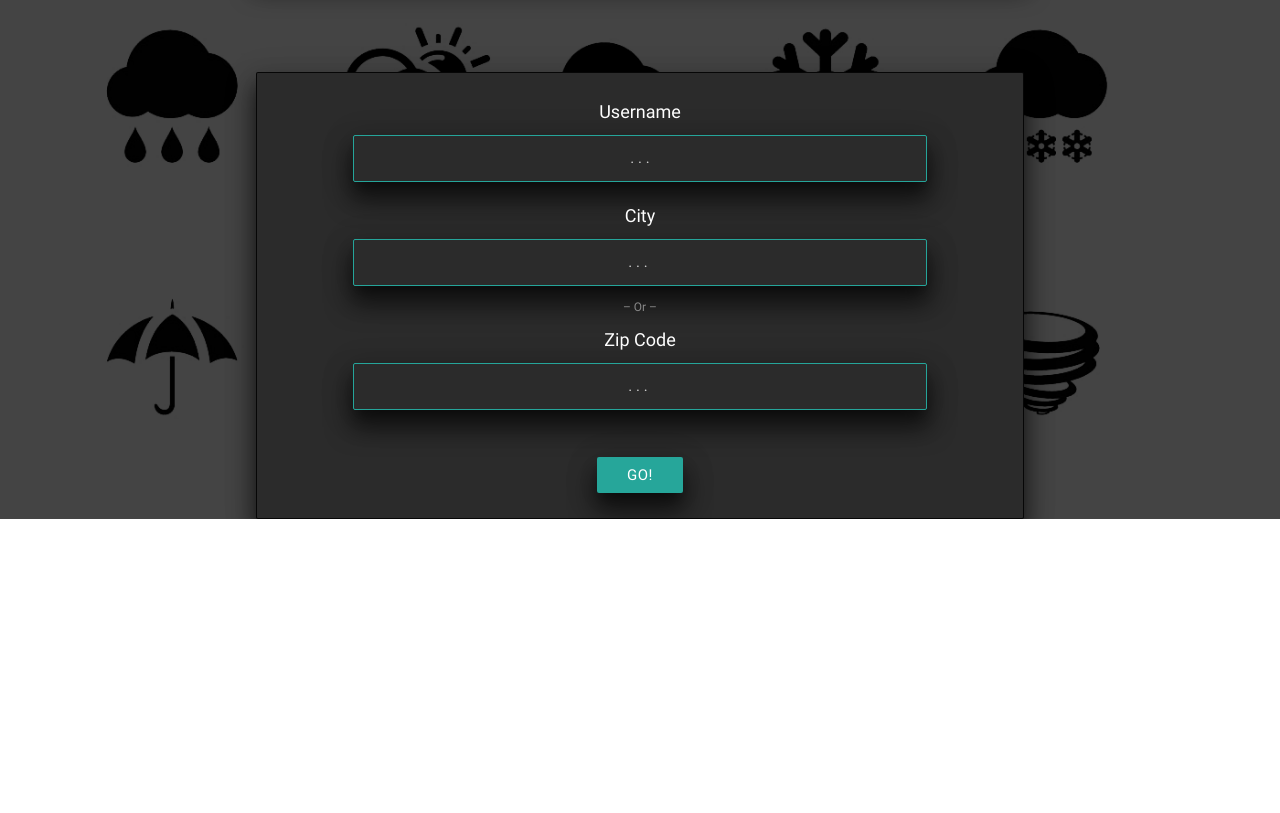
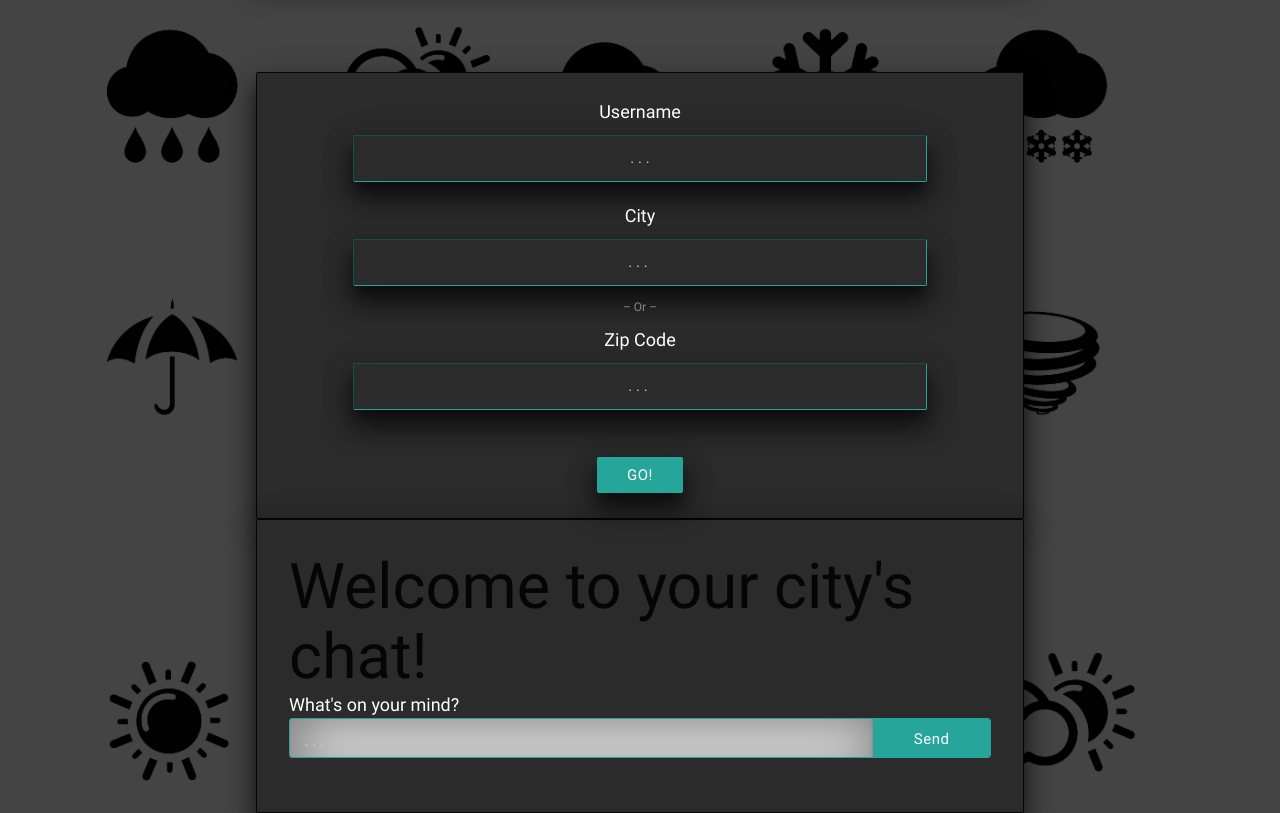
Before and after one commit to ElliotReed/AudioSauce, a plain HTML site: page index.html in a window 1280 px wide. Shown: the part 340-1153 px from the top of the page. Before the commit the page ends 859 px from the top, so only its background shows below. Drawn offline with nearby package versions, Linux system fonts and the light colour scheme.

Commit message:
chat-panel and styling

```diff
--- a/assets/css/style.css
+++ b/assets/css/style.css
@@ -45,6 +45,14 @@ form {
 	border-width: 2px;
 }
 
+.row .col {
+    padding: 0 0rem;
+}
+
+.row {
+    margin-bottom: 0px;
+}
+
 .information-input {
 	background-color: #2b2b2b;
     height: auto;
@@ -65,7 +73,7 @@ form {
 	text-align: center;
 	background-color: #2b2b2b;
 	color: white;
-	border: solid;
+	border: inset;
 	border-width: 1px;
 	border-radius: 2px;
 	-moz-box-shadow: 0 16px 24px 2px rgba(0, 0, 0, 0.60), 0 6px 30px 5px rgba(0, 0, 0, 0.12), 0 8px 10px -5px rgba(0, 0, 0, 0.3);
@@ -82,7 +90,7 @@ form {
 	text-align: center;
 	background-color: #2b2b2b;
 	color: white;
-	border: solid;
+	border: inset;
 	border-width: 1px;
 	border-radius: 2px;
 	-moz-box-shadow: 0 16px 24px 2px rgba(0, 0, 0, 0.60), 0 6px 30px 5px rgba(0, 0, 0, 0.12), 0 8px 10px -5px rgba(0, 0, 0, 0.3);
@@ -98,7 +106,7 @@ form {
 	text-align: center;
 	background-color: #2b2b2b;
 	color: white;
-	border: solid;
+	border: inset;
 	border-width: 1px;
 	border-radius: 2px;
 	-moz-box-shadow: 0 16px 24px 2px rgba(0, 0, 0, 0.60), 0 6px 30px 5px rgba(0, 0, 0, 0.12), 0 8px 10px -5px rgba(0, 0, 0, 0.3);
@@ -131,3 +139,78 @@ form {
     -webkit-box-shadow: 0 16px 24px 2px rgba(0, 0, 0, 0.60), 0 6px 30px 5px rgba(0, 0, 0, 0.12), 0 8px 10px -5px rgba(0, 0, 0, 0.3);
     box-shadow: 0 16px 24px 2px rgba(0, 0, 0, 0.60), 0 6px 30px 5px rgba(0, 0, 0, 0.12), 0 8px 10px -5px rgba(0, 0, 0, 0.3);
 }
+
+#toast-container {
+	border: solid;
+	border-color: red;
+	border-width: 1px;
+	border-radius: 2px;
+	-moz-box-shadow: 0 16px 24px 2px rgba(0, 0, 0, 0.60), 0 6px 30px 5px rgba(0, 0, 0, 0.12), 0 8px 10px -5px rgba(0, 0, 0, 0.3);
+    -webkit-box-shadow: 0 16px 24px 2px rgba(0, 0, 0, 0.60), 0 6px 30px 5px rgba(0, 0, 0, 0.12), 0 8px 10px -5px rgba(0, 0, 0, 0.3);
+    box-shadow: 0 16px 24px 2px rgba(0, 0, 0, 0.60), 0 6px 30px 5px rgba(0, 0, 0, 0.12), 0 8px 10px -5px rgba(0, 0, 0, 0.3);
+}
+
+.toast {
+	margin: 0;
+}
+
+.chat-panel {
+	background-color: #2b2b2b;
+    height: auto;
+    max-width: 60%;
+    margin: auto;
+    border-radius: 2px;
+	-moz-box-shadow: 0 16px 24px 2px rgba(0, 0, 0, 0.60), 0 6px 30px 5px rgba(0, 0, 0, 0.12), 0 8px 10px -5px rgba(0, 0, 0, 0.3);
+    -webkit-box-shadow: 0 16px 24px 2px rgba(0, 0, 0, 0.60), 0 6px 30px 5px rgba(0, 0, 0, 0.12), 0 8px 10px -5px rgba(0, 0, 0, 0.3);
+    box-shadow: 0 16px 24px 2px rgba(0, 0, 0, 0.60), 0 6px 30px 5px rgba(0, 0, 0, 0.12), 0 8px 10px -5px rgba(0, 0, 0, 0.3);
+    border: solid;
+    border-width: 1px;
+    text-align: left;
+    padding: 2.5%;
+}
+
+#chat-welcome-text {
+	margin: 0;
+}
+
+.user-chat {
+	max-width: 100%;
+	margin: auto;
+	background-color: #2b2b2b;
+	border: solid;
+	border-color: #25a59a;
+	border-width: 1px;
+	border-radius: 3px;
+	height: 40px;
+    overflow: hidden;
+}
+
+#chatroom-textbox {
+	margin: auto;
+	max-width: 97.5%;
+	text-align: left;
+	background-color: white;
+	color: black;
+	border: none;
+	/*border: solid;
+	border-width: 1px;
+	border-top-left-radius: 2px;
+	border-bottom-left-radius: 2px;*/
+	/*-moz-box-shadow: 0 16px 24px 2px rgba(0, 0, 0, 0.60), 0 6px 30px 5px rgba(0, 0, 0, 0.12), 0 8px 10px -5px rgba(0, 0, 0, 0.3);
+    -webkit-box-shadow: 0 16px 24px 2px rgba(0, 0, 0, 0.60), 0 6px 30px 5px rgba(0, 0, 0, 0.12), 0 8px 10px -5px rgba(0, 0, 0, 0.3);
+    box-shadow: 0 16px 24px 2px rgba(0, 0, 0, 0.60), 0 6px 30px 5px rgba(0, 0, 0, 0.12), 0 8px 10px -5px rgba(0, 0, 0, 0.3);*/
+	border-color: #25a59a;
+	padding-left: 2.5%;
+	-webkit-box-shadow:inset 5px 5px 50px 5px rgba(0,0,0,.5);
+	box-shadow:inset 5px 5px 50px 5px rgba(0,0,0,.5);
+}
+
+#send-chat-button {
+	text-transform: capitalize;
+	border-top-left-radius: 0px;
+	border-bottom-left-radius: 0px;
+	border-top-right-radius: 2px;
+	border-bottom-right-radius: 2px;
+	width: 100%;
+	height: 40px;
+}
--- a/index.html
+++ b/index.html
@@ -59,6 +59,31 @@
             </form>
         </div>
 
+        <section class="chat-panel">
+            <div>
+                <h1 id="chat-welcome-text">Welcome to <span id="city-name">your city</span>'s chat!</h1> <!-- add city name through javascript -->
+            </div>
+            <div class="chatroom-drop">
+            </div>
+            <div>
+                <label id="" for="username-input">What's on your mind?</label>
+                    <br>
+                <section class="user-chat">
+                    <div class="row">
+                        <div class="col s10">
+                            <input type="text" id="chatroom-textbox" aria-describedby="emailHelp" placeholder=". . .">
+                        </div>
+                        <div class="col s2">
+                            <button id="send-chat-button" type="submit" class="btn btn-primary">Send</button>
+                        </div>
+                    </div>
+
+
+                </section>
+                    <br>
+            </div>
+        </section>
+
     <script src="https://sdk.scdn.co/spotify-player.js"></script>
     <script src="https://cdnjs.cloudflare.com/ajax/libs/materialize/0.100.2/js/materialize.min.js"></script>
     <script src="assets/js/app.js"></script>
```
